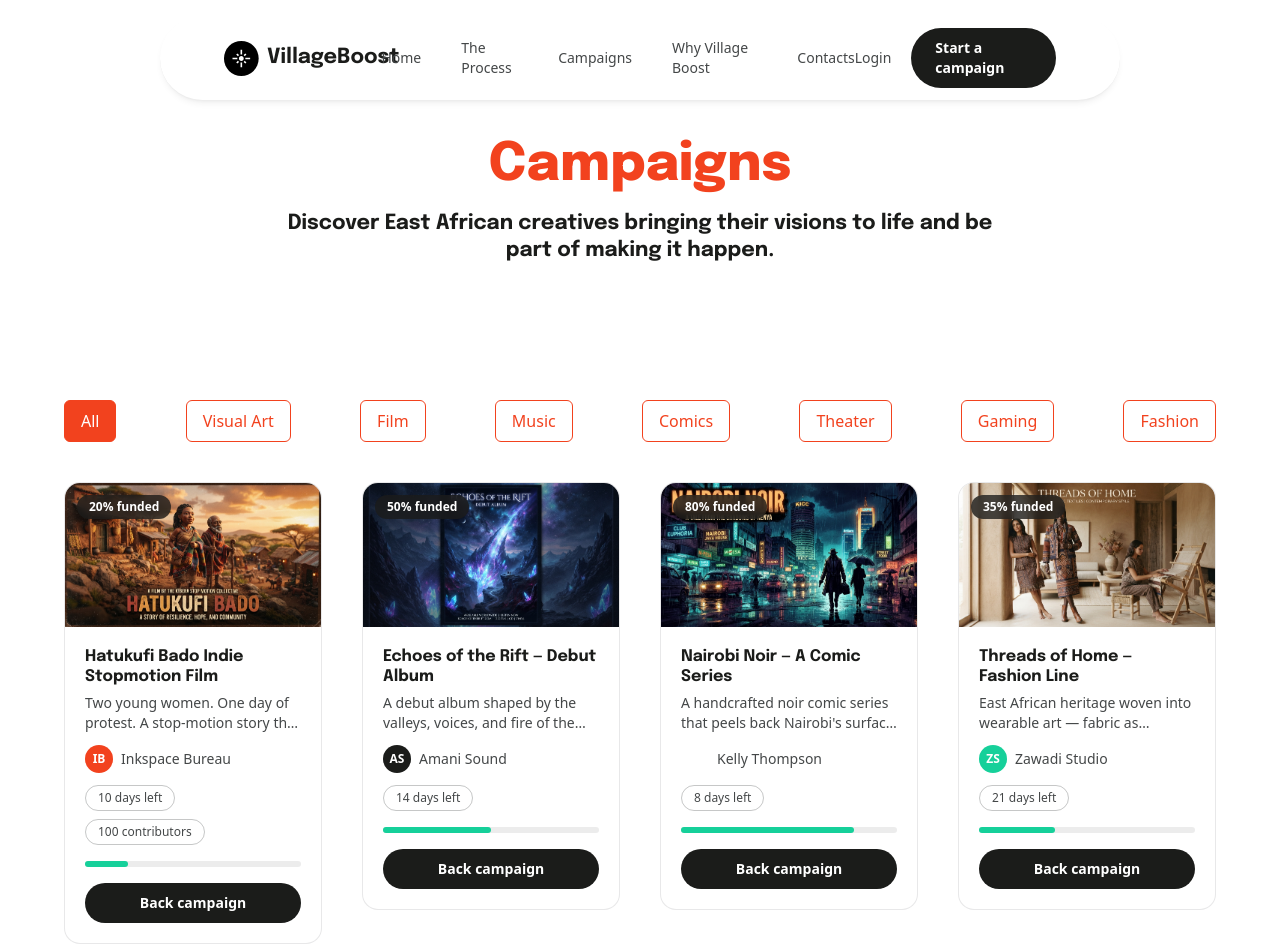
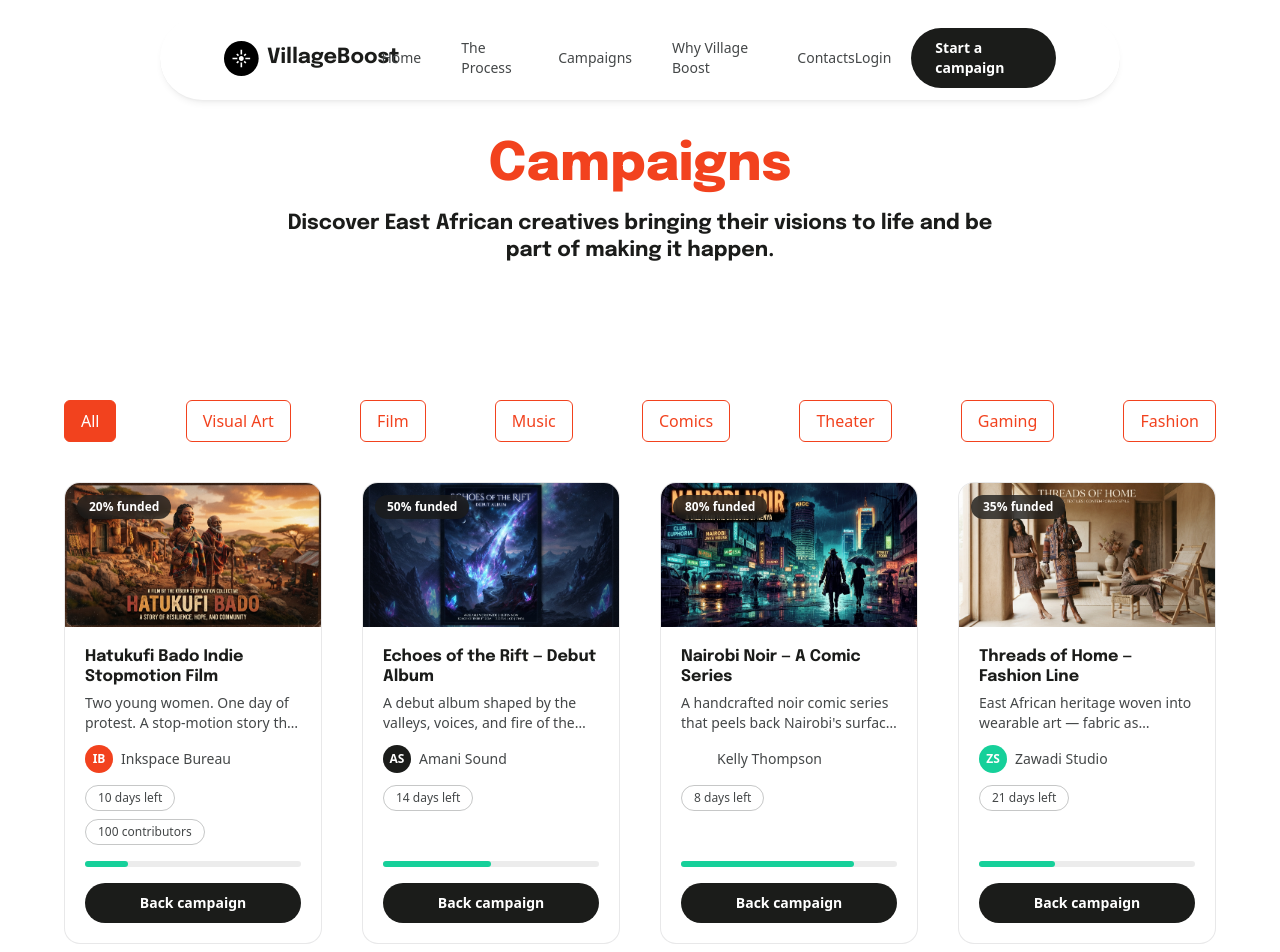
Before and after one commit to villageboost-org/villageboost, a Next.js app: page /campaigns in a window 1280 px wide. Shown: the top 952 px of the page. Built offline with nearby package versions, Linux system fonts and the light colour scheme.

Commit message:
realign elements in the campaign cards

```diff
--- a/app/components/campaigns/CampaignCard.tsx
+++ b/app/components/campaigns/CampaignCard.tsx
@@ -25,7 +25,8 @@ export default function CampaignCard({
   imageUrl,
 }: CampaignCardProps) {
   return (
-    <article className="flex flex-col overflow-hidden rounded-2xl border bg-white transition-shadow hover:shadow-md"
+    <article
+      className="flex flex-col h-full overflow-hidden rounded-2xl border bg-white transition-shadow hover:shadow-md"
       style={{ borderColor: "rgba(68,71,72,0.12)" }}>
       {/* Image with funded badge overlay */}
       <div className="relative">
@@ -43,7 +44,10 @@ export default function CampaignCard({
         )}
         <span
           className="absolute left-3 top-3 rounded-full px-3 py-1 text-xs font-bold text-white"
-          style={{ backgroundColor: "rgba(27,28,26,0.78)", backdropFilter: "blur(4px)" }}>
+          style={{
+            backgroundColor: "rgba(27,28,26,0.78)",
+            backdropFilter: "blur(4px)",
+          }}>
           {funded}% funded
         </span>
       </div>
@@ -56,7 +60,9 @@ export default function CampaignCard({
         </h3>
 
         {tagline && (
-          <p className="mt-1.5 text-sm! line-clamp-2" style={{ color: "#444748" }}>
+          <p
+            className="mt-1.5 text-sm! line-clamp-2"
+            style={{ color: "#444748" }}>
             {tagline}
           </p>
         )}
@@ -81,9 +87,10 @@ export default function CampaignCard({
           )}
         </div>
 
+        <div className="mt-auto pt-4 flex flex-col gap-4">
           {/* Progress bar */}
           <div
-          className="mt-4 h-1.5 w-full rounded-full"
+            className="h-1.5 w-full rounded-full"
             style={{ backgroundColor: "rgba(68,71,72,0.1)" }}>
             <div
               className="h-full rounded-full"
@@ -95,10 +102,9 @@ export default function CampaignCard({
           </div>
 
           {/* CTA */}
-        <div
-          className="mt-4 rounded-full py-2.5 text-center text-sm font-bold text-white"
-          style={{ backgroundColor: "#1B1C1A" }}>
+          <div className="rounded-full bg-ink py-2.5 text-center text-sm font-bold text-white">
             Back campaign
+          </div>
         </div>
       </div>
     </article>
--- a/app/components/home/CampaignsPreview.tsx
+++ b/app/components/home/CampaignsPreview.tsx
@@ -54,7 +54,7 @@ export default function CampaignsPreview() {
 
       <div className="grid xl:gap-6 gap-6 xl:grid-cols-4 md:grid-cols-2 grid-cols-1">
         {shown.map((campaign) => (
-          <Link key={campaign.slug} href={`/campaigns/${campaign.slug}`}>
+          <Link key={campaign.slug} href={`/campaigns/${campaign.slug}`} className="h-full">
             <CampaignCard {...campaign} />
           </Link>
         ))}
```
Lines whose indentation alone changed are shown as unchanged.
